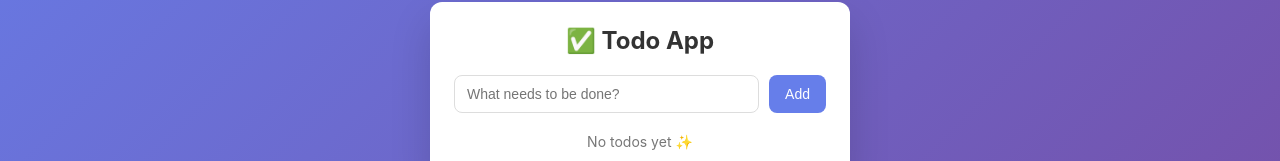
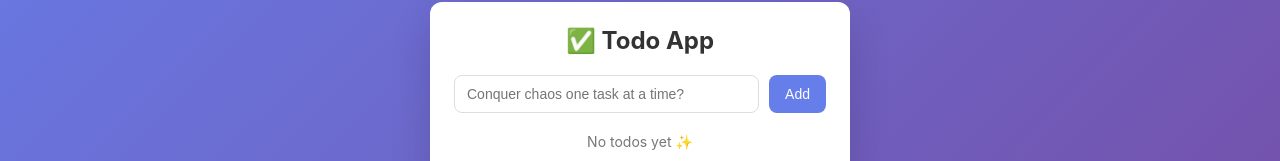
Before and after one commit to doomerdpk-1802/CI_CD, a Next.js app: page / in a window 1280 px wide. Shown: the part 312-473 px from the top of the page. Built offline with nearby package versions, Linux system fonts and the light colour scheme.

Commit message:
Testing Automated CI - Jenkins

```diff
--- a/app/page.tsx
+++ b/app/page.tsx
@@ -18,7 +18,7 @@ export default function Home() {
       <div className="input-group">
         <input
           type="text"
-          placeholder="What needs to be done?"
+          placeholder="Conquer chaos one task at a time?"
           value={todo}
           onChange={(e) => setTodo(e.target.value)}
         />
```
